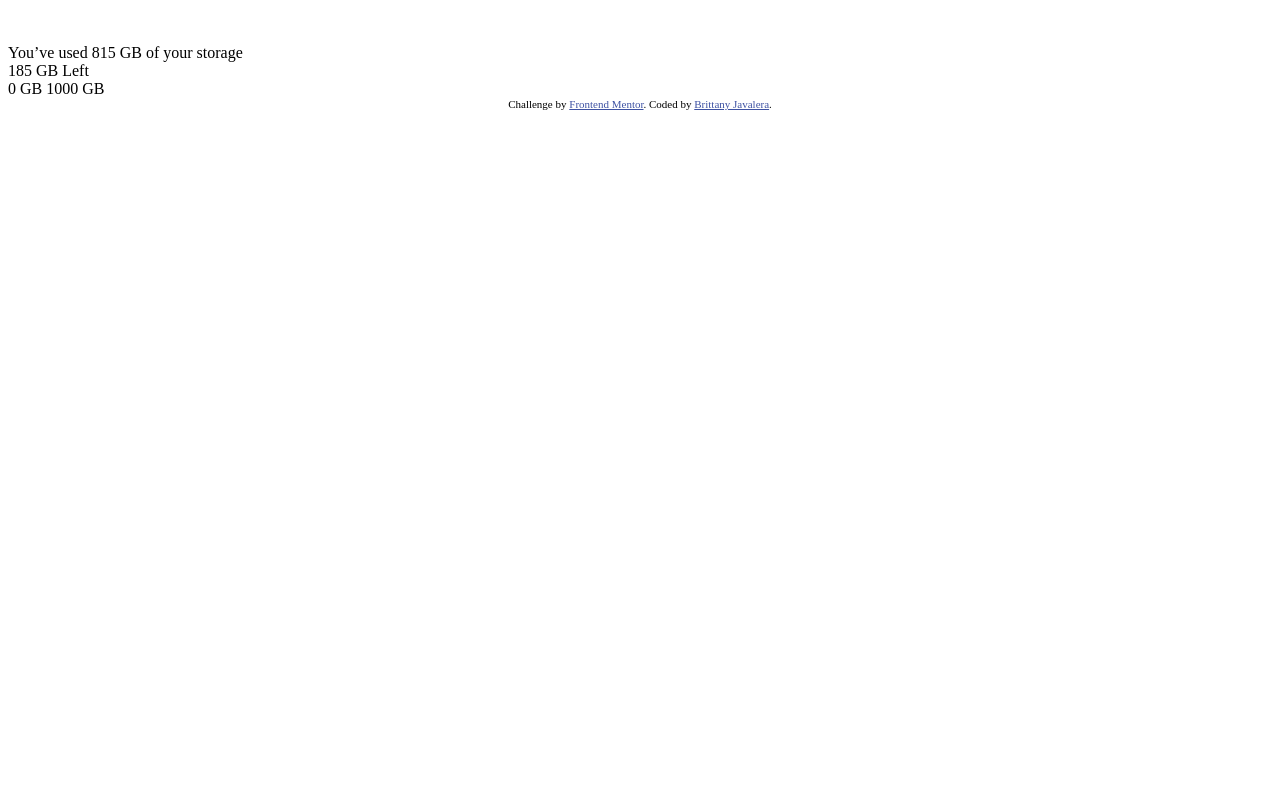
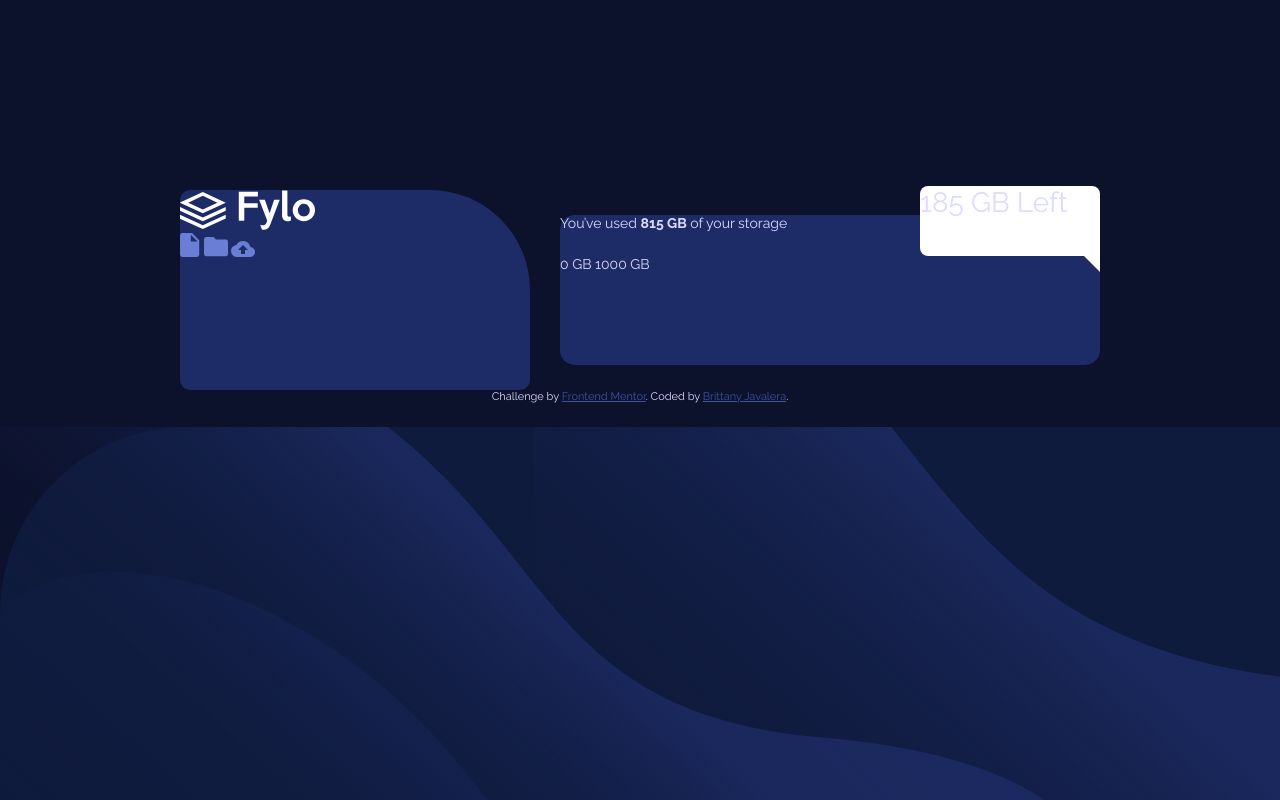
Before and after one commit to brittjavs/fylo-data-storage-challenge, a plain HTML site: page index.html in a window 1280 px wide. Drawn offline with Linux system fonts and the light colour scheme.

Commit message:
added css styling to create shapes for each card and the bubble

```diff
--- a/index.html
+++ b/index.html
@@ -18,23 +18,23 @@
   </style>
 </head>
 <body>
-  <div class="main">
     <div class="card-container">
-
       <div class="left-card">
         <div class="logo">
-          <img>
+          <img src="./images/logo.svg" alt="Flyo Logo">
         </div>
 
         <div class="button-icons">
-          <img>
-          <img>
-          <img>
+          <img src="./images/icon-document.svg" alt="Document Icon">
+          <img src="./images/icon-folder.svg" alt="Folder Icon">
+          <img src="./images/icon-upload.svg" alt="Upload Icon">
         </div>
       </div>
 
       <div class="right-card">
-        You’ve used 815 GB of your storage
+        <div class="used-gb">
+          You’ve used <strong>815 GB</strong> of your storage
+        </div>
         <div class="remainder-bubble">
           185 GB Left
         </div>
@@ -48,8 +48,6 @@
 
     </div>
 
-  </div>
-
 
   <div class="attribution">
     Challenge by <a href="https://www.frontendmentor.io?ref=challenge" target="_blank">Frontend Mentor</a>.
--- a/style.css
+++ b/style.css
@@ -0,0 +1,59 @@
+
+body {
+    height: 100%;
+    size: 100%;
+    font-family: 'Raleway', sans-serif;
+    font-size: 14px;
+    background-color: hsl(229, 57%, 11%);
+    background-image: url("./images/bg-desktop.svg");
+    background-repeat: no-repeat;
+    background-attachment: fixed;
+    background-position: center bottom;
+    background-size: 100%, 50%;
+    color: hsl(243, 100%, 93%);
+}
+
+
+.card-container{
+    margin-top: 15%;
+    display: flex;
+    justify-content: center;
+    align-items: center;
+}
+
+.left-card{
+    background-color: hsl(228, 56%, 26%);
+    border-radius: 10px 100px 10px 10px;
+    width: 350px;
+    height: 200px;
+}
+
+.right-card{
+    background-color: hsl(228, 56%, 26%);
+    border-radius: 15px 15px;
+    width: 540px;
+    height: 150px;
+    margin-left: 30px;
+}
+
+.remainder-bubble {
+    width: 180px;
+    height: 70px;
+    position: relative;
+    margin-top: -45px;
+    margin-left: 360px;
+    font-size: 2em;
+    background: #ffffff;
+    border-radius: 8px 8px 0 8px;
+}
+
+.remainder-bubble::before {
+    content: "";
+    position: absolute;
+    top: 100%;
+    right: 0;
+    border-top: 8px solid #ffffff;
+    border-right: 8px solid #ffffff;
+    border-bottom: 8px solid transparent;
+    border-left: 8px solid transparent;
+  }
```
